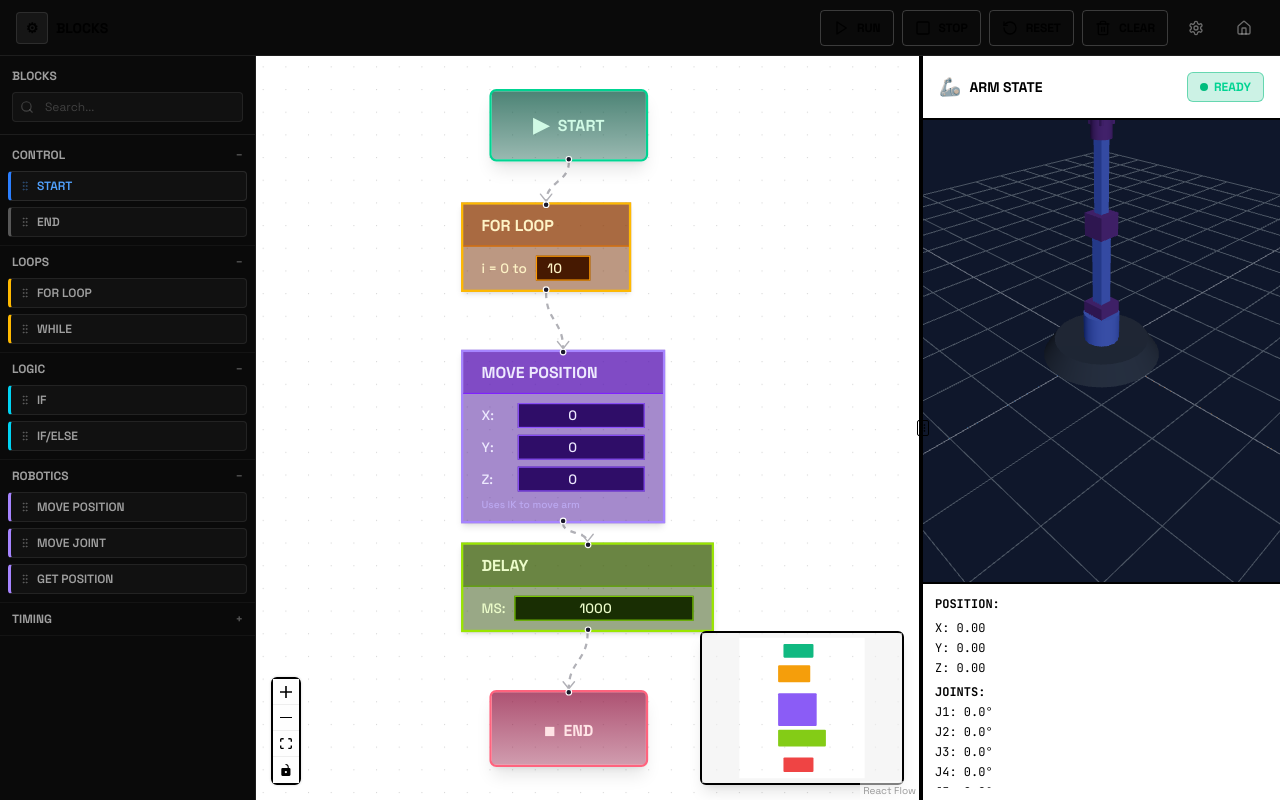
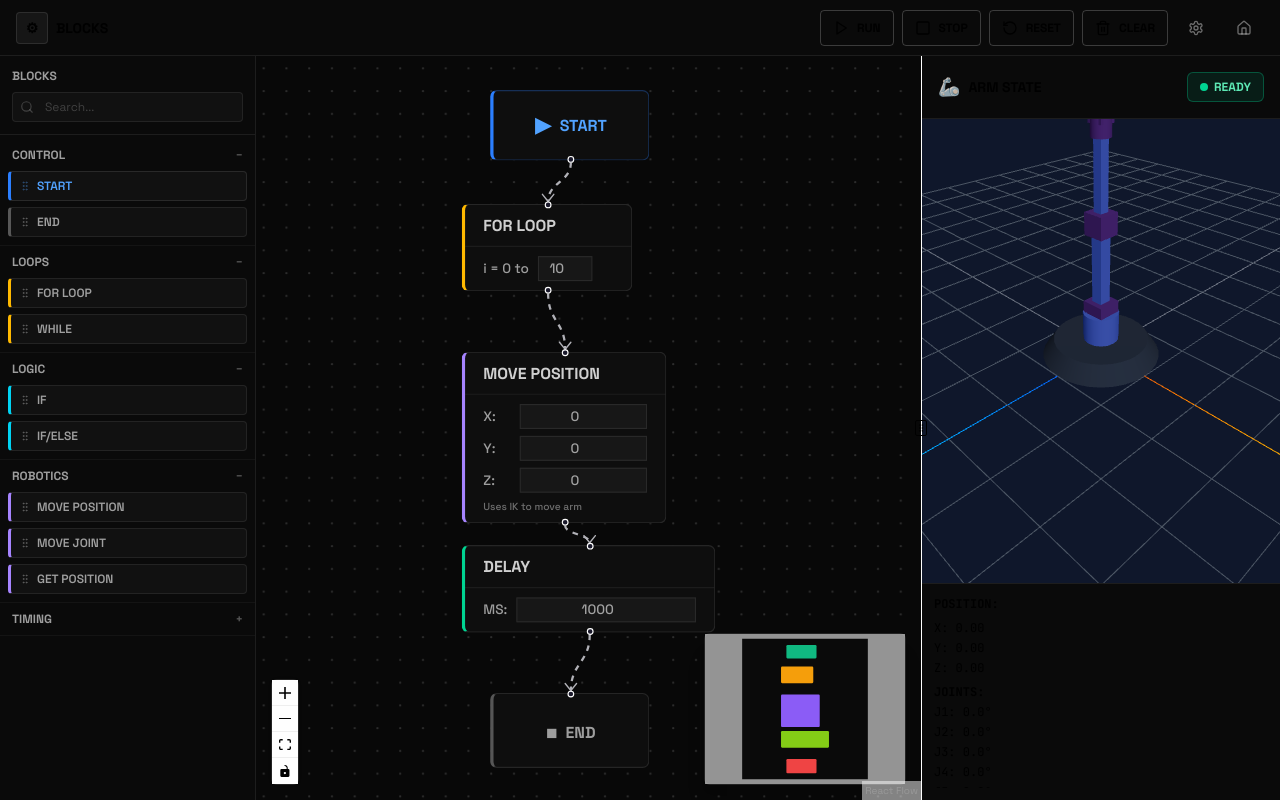
Before and after one commit to fayezzouari/cubot-ide, a Next.js app in the folder frontend/: page /blocks in a window 1280 px wide. Built offline with nearby package versions, Linux system fonts and the light colour scheme; no server answers.

Commit message:
feat: update node styles for improved UI consistency and accessibility

```diff
--- a/frontend/app/blocks/page.tsx
+++ b/frontend/app/blocks/page.tsx
@@ -68,10 +68,10 @@ function NodeDeleteButton({ nodeId, onDelete }: NodeDeleteButtonProps) {
         e.stopPropagation();
         onDelete(nodeId);
       }}
-      className="absolute -top-2.5 -right-2.5 w-6 h-6 bg-red-500 hover:bg-red-600 active:scale-90 text-white rounded-full flex items-center justify-center shadow-lg border-2 border-background transition-all z-10"
+      className="absolute -top-2 -right-2 w-5 h-5 bg-[#0a0a0a] border border-white/[0.10] hover:border-red-500/50 text-white/20 hover:text-red-400 rounded-full flex items-center justify-center transition-all z-10"
       title="Delete block"
     >
-      <X size={14} />
+      <X size={12} />
     </button>
   );
 }
@@ -79,7 +79,7 @@ function NodeDeleteButton({ nodeId, onDelete }: NodeDeleteButtonProps) {
 function StartNode({ data, id }: NodeProps) {
   const onDelete = data.onDelete as ((id: string) => void) | undefined;
   return (
-    <div className="relative px-6 py-4 bg-gradient-to-b from-emerald-50 to-emerald-100 dark:from-emerald-900/70 dark:to-emerald-900/40 border-2 border-emerald-500 dark:border-emerald-400 text-emerald-900 dark:text-emerald-100 font-bold text-sm min-w-[140px] text-center shadow-lg hover:shadow-xl transition-all rounded-lg">
+    <div className="relative px-6 py-4 bg-[#0e0e0e] border border-blue-500/30 border-l-[3px] border-l-blue-500 text-blue-400 font-bold text-sm min-w-[140px] text-center rounded-lg transition-all">
       {onDelete && <NodeDeleteButton nodeId={id} onDelete={onDelete} />}
       <div className="flex items-center justify-center gap-2">
         <span className="text-lg">▶</span>
@@ -88,7 +88,7 @@ function StartNode({ data, id }: NodeProps) {
       <Handle
         type="source"
         position={Position.Bottom}
-        className="w-3 h-3 bg-emerald-600 dark:bg-emerald-400 border-2 border-background hover:w-4 hover:h-4 transition-all"
+        className="w-3 h-3 bg-blue-500 border border-white/20"
       />
     </div>
   );
@@ -97,12 +97,12 @@ function StartNode({ data, id }: NodeProps) {
 function EndNode({ data, id }: NodeProps) {
   const onDelete = data.onDelete as ((id: string) => void) | undefined;
   return (
-    <div className="relative px-6 py-4 bg-gradient-to-b from-rose-50 to-rose-100 dark:from-rose-900/70 dark:to-rose-900/40 border-2 border-rose-500 dark:border-rose-400 text-rose-900 dark:text-rose-100 font-bold text-sm min-w-[140px] text-center shadow-lg hover:shadow-xl transition-all rounded-lg">
+    <div className="relative px-6 py-4 bg-[#0e0e0e] border border-white/[0.10] border-l-[3px] border-l-white/30 text-white/60 font-bold text-sm min-w-[140px] text-center rounded-lg transition-all">
       {onDelete && <NodeDeleteButton nodeId={id} onDelete={onDelete} />}
       <Handle
         type="target"
         position={Position.Top}
-        className="w-3 h-3 bg-rose-600 dark:bg-rose-400 border-2 border-background hover:w-4 hover:h-4 transition-all"
+        className="w-3 h-3 bg-white/30 border border-white/20"
       />
       <div className="flex items-center justify-center gap-2 mt-1">
         <span className="text-lg">⏹</span>
@@ -115,14 +115,14 @@ function EndNode({ data, id }: NodeProps) {
 function ForNode({ data, id }: NodeProps) {
   const onDelete = data.onDelete as ((id: string) => void) | undefined;
   return (
-    <div className="relative bg-amber-100 dark:bg-amber-900/50 border-2 border-amber-600 dark:border-amber-400 text-amber-900 dark:text-amber-100 min-w-[150px] shadow-md">
+    <div className="relative bg-[#0e0e0e] border border-white/[0.10] border-l-[3px] border-l-amber-400 text-white/60 min-w-[150px] rounded-lg">
       {onDelete && <NodeDeleteButton nodeId={id} onDelete={onDelete} />}
       <Handle
         type="target"
         position={Position.Top}
-        className="w-3 h-3 bg-amber-600 dark:bg-amber-400 border-2 border-background"
+        className="w-3 h-3 bg-amber-400 border border-white/20"
       />
-      <div className="px-4 py-2 border-b border-amber-300 dark:border-amber-600 font-bold text-sm bg-amber-200/50 dark:bg-amber-800/50">
+      <div className="px-4 py-2 border-b border-white/[0.06] font-bold text-sm text-white/80">
         {data.label as string}
       </div>
       <div className="px-4 py-2 text-xs font-medium">
@@ -131,7 +131,7 @@ function ForNode({ data, id }: NodeProps) {
           <input
             type="number"
             defaultValue={10}
-            className="w-12 px-1 py-0.5 bg-white dark:bg-amber-950 border border-amber-400 dark:border-amber-500 text-amber-900 dark:text-amber-100 text-center focus:outline-none focus:ring-1 focus:ring-amber-500"
+            className="w-12 px-1 py-0.5 bg-white/[0.04] border border-white/[0.08] text-foreground text-center focus:outline-none focus:border-white/20"
             onClick={(e) => e.stopPropagation()}
           />
         </div>
@@ -139,7 +139,7 @@ function ForNode({ data, id }: NodeProps) {
       <Handle
         type="source"
         position={Position.Bottom}
-        className="w-3 h-3 bg-amber-600 dark:bg-amber-400 border-2 border-background"
+        className="w-3 h-3 bg-amber-400 border border-white/20"
       />
     </div>
   );
@@ -148,14 +148,14 @@ function ForNode({ data, id }: NodeProps) {
 function WhileNode({ data, id }: NodeProps) {
   const onDelete = data.onDelete as ((id: string) => void) | undefined;
   return (
-    <div className="relative bg-amber-100 dark:bg-amber-900/50 border-2 border-amber-600 dark:border-amber-400 text-amber-900 dark:text-amber-100 min-w-[150px] shadow-md">
+    <div className="relative bg-[#0e0e0e] border border-white/[0.10] border-l-[3px] border-l-amber-400 text-white/60 min-w-[150px] rounded-lg">
       {onDelete && <NodeDeleteButton nodeId={id} onDelete={onDelete} />}
       <Handle
         type="target"
         position={Position.Top}
-        className="w-3 h-3 bg-amber-600 dark:bg-amber-400 border-2 border-background"
+        className="w-3 h-3 bg-amber-400 border border-white/20"
       />
-      <div className="px-4 py-2 border-b border-amber-300 dark:border-amber-600 font-bold text-sm bg-amber-200/50 dark:bg-amber-800/50">
+      <div className="px-4 py-2 border-b border-white/[0.06] font-bold text-sm text-white/80">
         {data.label as string}
       </div>
       <div className="px-4 py-2 text-xs font-medium">
@@ -164,7 +164,7 @@ function WhileNode({ data, id }: NodeProps) {
           <input
             type="text"
             defaultValue="true"
-            className="flex-1 px-1 py-0.5 bg-white dark:bg-amber-950 border border-amber-400 dark:border-amber-500 text-amber-900 dark:text-amber-100 focus:outline-none focus:ring-1 focus:ring-amber-500"
+            className="flex-1 px-1 py-0.5 bg-white/[0.04] border border-white/[0.08] text-foreground focus:outline-none focus:border-white/20"
             onClick={(e) => e.stopPropagation()}
           />
         </div>
@@ -172,7 +172,7 @@ function WhileNode({ data, id }: NodeProps) {
       <Handle
         type="source"
         position={Position.Bottom}
-        className="w-3 h-3 bg-amber-600 dark:bg-amber-400 border-2 border-background"
+        className="w-3 h-3 bg-amber-400 border border-white/20"
       />
     </div>
   );
@@ -181,14 +181,14 @@ function WhileNode({ data, id }: NodeProps) {
 function IfNode({ data, id }: NodeProps) {
   const onDelete = data.onDelete as ((id: string) => void) | undefined;
   return (
-    <div className="relative bg-sky-100 dark:bg-sky-900/50 border-2 border-sky-600 dark:border-sky-400 text-sky-900 dark:text-sky-100 min-w-[150px] shadow-md">
+    <div className="relative bg-[#0e0e0e] border border-white/[0.10] border-l-[3px] border-l-cyan-400 text-white/60 min-w-[150px] rounded-lg">
       {onDelete && <NodeDeleteButton nodeId={id} onDelete={onDelete} />}
       <Handle
         type="target"
         position={Position.Top}
-        className="w-3 h-3 bg-sky-600 dark:bg-sky-400 border-2 border-background"
+        className="w-3 h-3 bg-cyan-400 border border-white/20"
       />
-      <div className="px-4 py-2 border-b border-sky-300 dark:border-sky-600 font-bold text-sm bg-sky-200/50 dark:bg-sky-800/50">
+      <div className="px-4 py-2 border-b border-white/[0.06] font-bold text-sm text-white/80">
         {data.label as string}
       </div>
       <div className="px-4 py-2 text-xs font-medium">
@@ -197,7 +197,7 @@ function IfNode({ data, id }: NodeProps) {
           <input
             type="text"
             defaultValue="x > 0"
-            className="flex-1 px-1 py-0.5 bg-white dark:bg-sky-950 border border-sky-400 dark:border-sky-500 text-sky-900 dark:text-sky-100 focus:outline-none focus:ring-1 focus:ring-sky-500"
+            className="flex-1 px-1 py-0.5 bg-white/[0.04] border border-white/[0.08] text-foreground focus:outline-none focus:border-white/20"
             onClick={(e) => e.stopPropagation()}
           />
         </div>
@@ -206,14 +206,14 @@ function IfNode({ data, id }: NodeProps) {
         type="source"
         position={Position.Bottom}
         id="true"
-        className="w-3 h-3 bg-sky-600 dark:bg-sky-400 border-2 border-background"
+        className="w-3 h-3 bg-cyan-400 border border-white/20"
         style={{ left: '30%' }}
       />
       <Handle
         type="source"
         position={Position.Bottom}
         id="false"
-        className="w-3 h-3 bg-sky-600 dark:bg-sky-400 border-2 border-background"
+        className="w-3 h-3 bg-cyan-400 border border-white/20"
         style={{ left: '70%' }}
       />
     </div>
@@ -223,14 +223,14 @@ function IfNode({ data, id }: NodeProps) {
 function MovePositionNode({ data, id }: NodeProps) {
   const onDelete = data.onDelete as ((id: string) => void) | undefined;
   return (
-    <div className="relative bg-violet-100 dark:bg-violet-900/50 border-2 border-violet-600 dark:border-violet-400 text-violet-900 dark:text-violet-100 min-w-[180px] shadow-md">
+    <div className="relative bg-[#0e0e0e] border border-white/[0.10] border-l-[3px] border-l-violet-400 text-white/60 min-w-[180px] rounded-lg">
       {onDelete && <NodeDeleteButton nodeId={id} onDelete={onDelete} />}
       <Handle
         type="target"
         position={Position.Top}
-        className="w-3 h-3 bg-violet-600 dark:bg-violet-400 border-2 border-background"
+        className="w-3 h-3 bg-violet-400 border border-white/20"
       />
-      <div className="px-4 py-2 border-b border-violet-300 dark:border-violet-600 font-bold text-sm bg-violet-200/50 dark:bg-violet-800/50">
+      <div className="px-4 py-2 border-b border-white/[0.06] font-bold text-sm text-white/80">
         {data.label as string}
       </div>
       <div className="px-4 py-2 text-xs font-medium space-y-1.5">
@@ -242,7 +242,7 @@ function MovePositionNode({ data, id }: NodeProps) {
             step="0.01"
             min="-5"
             max="5"
-            className="flex-1 px-1 py-0.5 bg-white dark:bg-violet-950 border border-violet-400 dark:border-violet-500 text-violet-900 dark:text-violet-100 text-center focus:outline-none focus:ring-1 focus:ring-violet-500"
+            className="flex-1 px-1 py-0.5 bg-white/[0.04] border border-white/[0.08] text-foreground text-center focus:outline-none focus:border-white/20"
             onClick={(e) => e.stopPropagation()}
           />
         </div>
@@ -254,7 +254,7 @@ function MovePositionNode({ data, id }: NodeProps) {
             step="0.01"
             min="-5"
             max="5"
-            className="flex-1 px-1 py-0.5 bg-white dark:bg-violet-950 border border-violet-400 dark:border-violet-500 text-violet-900 dark:text-violet-100 text-center focus:outline-none focus:ring-1 focus:ring-violet-500"
+            className="flex-1 px-1 py-0.5 bg-white/[0.04] border border-white/[0.08] text-foreground text-center focus:outline-none focus:border-white/20"
             onClick={(e) => e.stopPropagation()}
           />
         </div>
@@ -266,18 +266,18 @@ function MovePositionNode({ data, id }: NodeProps) {
             step="0.01"
             min="-5"
             max="5"
-            className="flex-1 px-1 py-0.5 bg-white dark:bg-violet-950 border border-violet-400 dark:border-violet-500 text-violet-900 dark:text-violet-100 text-center focus:outline-none focus:ring-1 focus:ring-violet-500"
+            className="flex-1 px-1 py-0.5 bg-white/[0.04] border border-white/[0.08] text-foreground text-center focus:outline-none focus:border-white/20"
             onClick={(e) => e.stopPropagation()}
           />
         </div>
-        <div className="text-[9px] text-violet-600 dark:text-violet-300 mt-1 opacity-70">
+        <div className="text-[9px] text-white/40 mt-1">
           Uses IK to move arm
         </div>
       </div>
       <Handle
         type="source"
         position={Position.Bottom}
-        className="w-3 h-3 bg-violet-600 dark:bg-violet-400 border-2 border-background"
+        className="w-3 h-3 bg-violet-400 border border-white/20"
       />
     </div>
   );
@@ -286,14 +286,14 @@ function MovePositionNode({ data, id }: NodeProps) {
 function MoveJointNode({ data, id }: NodeProps) {
   const onDelete = data.onDelete as ((id: string) => void) | undefined;
   return (
-    <div className="relative bg-violet-100 dark:bg-violet-900/50 border-2 border-violet-600 dark:border-violet-400 text-violet-900 dark:text-violet-100 min-w-[180px] shadow-md">
+    <div className="relative bg-[#0e0e0e] border border-white/[0.10] border-l-[3px] border-l-violet-400 text-white/60 min-w-[180px] rounded-lg">
       {onDelete && <NodeDeleteButton nodeId={id} onDelete={onDelete} />}
       <Handle
         type="target"
         position={Position.Top}
-        className="w-3 h-3 bg-violet-600 dark:bg-violet-400 border-2 border-background"
+        className="w-3 h-3 bg-violet-400 border border-white/20"
       />
-      <div className="px-4 py-2 border-b border-violet-300 dark:border-violet-600 font-bold text-sm bg-violet-200/50 dark:bg-violet-800/50">
+      <div className="px-4 py-2 border-b border-white/[0.06] font-bold text-sm text-white/80">
         {data.label as string}
       </div>
       <div className="px-4 py-2 text-xs font-medium space-y-1.5">
@@ -301,7 +301,7 @@ function MoveJointNode({ data, id }: NodeProps) {
           <span>JOINT:</span>
           <select
             defaultValue="1"
-            className="flex-1 px-1 py-0.5 bg-white dark:bg-violet-950 border border-violet-400 dark:border-violet-500 text-violet-900 dark:text-violet-100 focus:outline-none focus:ring-1 focus:ring-violet-500"
+            className="flex-1 px-1 py-0.5 bg-white/[0.04] border border-white/[0.08] text-foreground focus:outline-none focus:border-white/20"
             onClick={(e) => e.stopPropagation()}
           >
             <option value="1">Joint 1</option>
@@ -320,19 +320,19 @@ function MoveJointNode({ data, id }: NodeProps) {
             step="1"
             min="-180"
             max="180"
-            className="flex-1 px-1 py-0.5 bg-white dark:bg-violet-950 border border-violet-400 dark:border-violet-500 text-violet-900 dark:text-violet-100 text-center focus:outline-none focus:ring-1 focus:ring-violet-500"
+            className="flex-1 px-1 py-0.5 bg-white/[0.04] border border-white/[0.08] text-foreground text-center focus:outline-none focus:border-white/20"
             onClick={(e) => e.stopPropagation()}
           />
           <span className="text-[10px]">°</span>
         </div>
-        <div className="text-[9px] text-violet-600 dark:text-violet-300 mt-1 opacity-70">
+        <div className="text-[9px] text-white/40 mt-1">
           Range: -180° to +180°
         </div>
       </div>
       <Handle
         type="source"
         position={Position.Bottom}
-        className="w-3 h-3 bg-violet-600 dark:bg-violet-400 border-2 border-background"
+        className="w-3 h-3 bg-violet-400 border border-white/20"
       />
     </div>
   );
@@ -341,14 +341,14 @@ function MoveJointNode({ data, id }: NodeProps) {
 function GetPositionNode({ data, id }: NodeProps) {
   const onDelete = data.onDelete as ((id: string) => void) | undefined;
   return (
-    <div className="relative bg-indigo-100 dark:bg-indigo-900/50 border-2 border-indigo-600 dark:border-indigo-400 text-indigo-900 dark:text-indigo-100 min-w-[180px] shadow-md">
+    <div className="relative bg-[#0e0e0e] border border-white/[0.10] border-l-[3px] border-l-violet-400 text-white/60 min-w-[180px] rounded-lg">
       {onDelete && <NodeDeleteButton nodeId={id} onDelete={onDelete} />}
       <Handle
         type="target"
         position={Position.Top}
-        className="w-3 h-3 bg-indigo-600 dark:bg-indigo-400 border-2 border-background"
+        className="w-3 h-3 bg-violet-400 border border-white/20"
       />
-      <div className="px-4 py-2 border-b border-indigo-300 dark:border-indigo-600 font-bold text-sm bg-indigo-200/50 dark:bg-indigo-800/50">
+      <div className="px-4 py-2 border-b border-white/[0.06] font-bold text-sm text-white/80">
         {data.label as string}
       </div>
       <div className="px-4 py-2 text-xs font-medium">
@@ -359,7 +359,7 @@ function GetPositionNode({ data, id }: NodeProps) {
       <Handle
         type="source"
         position={Position.Bottom}
-        className="w-3 h-3 bg-indigo-600 dark:bg-indigo-400 border-2 border-background"
+        className="w-3 h-3 bg-violet-400 border border-white/20"
       />
     </div>
   );
@@ -368,14 +368,14 @@ function GetPositionNode({ data, id }: NodeProps) {
 function DelayNode({ data, id }: NodeProps) {
   const onDelete = data.onDelete as ((id: string) => void) | undefined;
   return (
-    <div className="relative bg-lime-100 dark:bg-lime-900/50 border-2 border-lime-600 dark:border-lime-400 text-lime-900 dark:text-lime-100 min-w-[150px] shadow-md">
+    <div className="relative bg-[#0e0e0e] border border-white/[0.10] border-l-[3px] border-l-emerald-400 text-white/60 min-w-[150px] rounded-lg">
       {onDelete && <NodeDeleteButton nodeId={id} onDelete={onDelete} />}
       <Handle
         type="target"
         position={Position.Top}
-        className="w-3 h-3 bg-lime-600 dark:bg-lime-400 border-2 border-background"
+        className="w-3 h-3 bg-emerald-400 border border-white/20"
       />
-      <div className="px-4 py-2 border-b border-lime-300 dark:border-lime-600 font-bold text-sm bg-lime-200/50 dark:bg-lime-800/50">
+      <div className="px-4 py-2 border-b border-white/[0.06] font-bold text-sm text-white/80">
         {data.label as string}
       </div>
       <div className="px-4 py-2 text-xs font-medium">
@@ -384,7 +384,7 @@ function DelayNode({ data, id }: NodeProps) {
           <input
             type="number"
             defaultValue={1000}
-            className="flex-1 px-1 py-0.5 bg-white dark:bg-lime-950 border border-lime-400 dark:border-lime-500 text-lime-900 dark:text-lime-100 text-center focus:outline-none focus:ring-1 focus:ring-lime-500"
+            className="flex-1 px-1 py-0.5 bg-white/[0.04] border border-white/[0.08] text-foreground text-center focus:outline-none focus:border-white/20"
             onClick={(e) => e.stopPropagation()}
           />
         </div>
@@ -392,7 +392,7 @@ function DelayNode({ data, id }: NodeProps) {
       <Handle
         type="source"
         position={Position.Bottom}
-        className="w-3 h-3 bg-lime-600 dark:bg-lime-400 border-2 border-background"
+        className="w-3 h-3 bg-emerald-400 border border-white/20"
       />
     </div>
   );
@@ -401,18 +401,18 @@ function DelayNode({ data, id }: NodeProps) {
 function DefaultNode({ data, id }: NodeProps) {
   const onDelete = data.onDelete as ((id: string) => void) | undefined;
   return (
-    <div className="relative px-6 py-3 bg-slate-100 dark:bg-slate-800 border-2 border-slate-400 dark:border-slate-500 text-slate-800 dark:text-slate-200 font-bold text-sm min-w-[120px] text-center shadow-md">
+    <div className="relative px-6 py-3 bg-[#0e0e0e] border border-white/[0.10] text-white/60 font-bold text-sm min-w-[120px] text-center rounded-lg">
       {onDelete && <NodeDeleteButton nodeId={id} onDelete={onDelete} />}
       <Handle
         type="target"
         position={Position.Top}
-        className="w-3 h-3 bg-slate-500 border-2 border-background"
+        className="w-3 h-3 bg-white/30 border border-white/20"
       />
       <div>{data.label as string}</div>
       <Handle
         type="source"
         position={Position.Bottom}
-        className="w-3 h-3 bg-slate-500 border-2 border-background"
+        className="w-3 h-3 bg-white/30 border border-white/20"
       />
     </div>
   );
@@ -861,7 +861,7 @@ export default function BlocksPage() {
         <ResizablePanelGroup direction="horizontal" className="flex-1">
           {/* React Flow Canvas */}
           <ResizablePanel defaultSize={65} minSize={30}>
-            <div className="h-full">
+            <div className="h-full bg-[#080808]">
               <ReactFlow
                 nodes={nodes}
                 edges={edges}
@@ -885,8 +885,8 @@ export default function BlocksPage() {
                   markerEnd: { type: 'arrow' },
                 }}
               >
-                <Controls className="border-2 border-foreground bg-background shadow-lg rounded-lg" />
-                <Background gap={20} size={1} color="var(--muted-foreground)" style={{ opacity: 0.2 }} />
+                <Controls className="border border-white/[0.10] bg-[#0a0a0a] shadow-xl rounded-lg" />
+                <Background gap={20} size={2} color="#ffffff" style={{ opacity: 0.15 }} />
                 <MiniMap
                   nodeColor={(node) => {
                     switch (node.type) {
@@ -903,25 +903,25 @@ export default function BlocksPage() {
                       default: return '#6b7280';
                     }
                   }}
-                  className="border-2 border-foreground bg-background shadow-lg rounded-lg"
-                  style={{ backgroundColor: 'var(--background)' }}
+                  className="border border-white/[0.10] bg-[#0a0a0a] shadow-xl rounded-lg"
+                  style={{ backgroundColor: '#0a0a0a' }}
                 />
               </ReactFlow>
             </div>
           </ResizablePanel>
 
           {/* Arm Visualization Sidebar */}
-          <ResizableHandle withHandle className="border-l-4 border-foreground" />
+          <ResizableHandle withHandle className="w-px bg-white/[0.06] hover:bg-white/[0.15] transition-colors" />
           <ResizablePanel defaultSize={35} minSize={20} maxSize={60}>
-            <div className="h-full flex flex-col bg-muted/30">
-              <div className="p-4 border-b-2 border-foreground flex items-center justify-between bg-gradient-to-r from-background to-background/95">
+            <div className="h-full flex flex-col bg-[#0a0a0a]">
+              <div className="p-4 border-b border-white/[0.08] flex items-center justify-between">
                 <div className="flex items-center gap-2">
                   <span className="text-lg">🦾</span>
                   <span className="font-black text-sm">ARM STATE</span>
                 </div>
                 <div className="flex items-center gap-2">
-                  <div className={`flex items-center gap-1.5 px-3 py-1.5 rounded-lg font-bold text-xs ${armState.is_moving ? 'bg-amber-500/20 border border-amber-500/50 text-amber-600 dark:text-amber-400' : 'bg-emerald-500/20 border border-emerald-500/50 text-emerald-600 dark:text-emerald-400'}`}>
-                    <span className={`w-2 h-2 rounded-full ${armState.is_moving ? 'bg-amber-500 animate-pulse' : 'bg-emerald-500'}`}></span>
+                  <div className={`flex items-center gap-1.5 px-3 py-1.5 rounded-lg font-bold text-xs ${armState.is_moving ? 'bg-amber-400/10 border border-amber-400/30 text-amber-300' : 'bg-emerald-400/10 border border-emerald-400/30 text-emerald-300'}`}>
+                    <span className={`w-2 h-2 rounded-full ${armState.is_moving ? 'bg-amber-400 animate-pulse' : 'bg-emerald-400'}`}></span>
                     {armState.is_moving ? 'MOVING' : 'READY'}
                   </div>
                 </div>
@@ -929,7 +929,7 @@ export default function BlocksPage() {
               <div className="flex-1">
                 <ArmVisualization position={armState.position} joints={armState.joints} />
               </div>
-              <div className="p-3 border-t-2 border-foreground bg-muted/50">
+              <div className="p-3 border-t border-white/[0.08]">
                 <ScrollArea className="h-full max-h-48">
                   <div className="text-xs space-y-1 font-mono pr-3">
                     <div className="font-bold mb-2">POSITION:</div>
```
